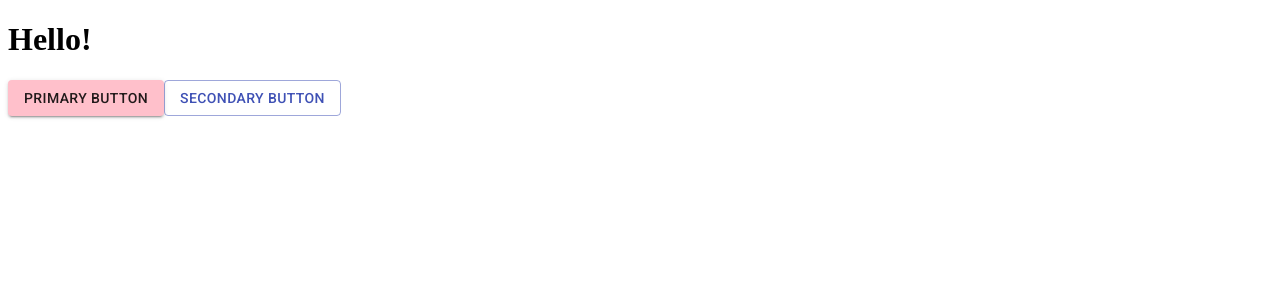
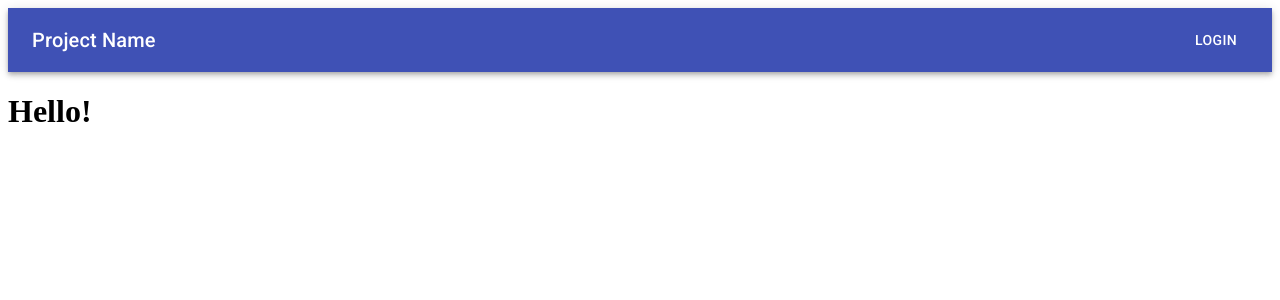
Before and after one commit to bakellian/phase-2-project, a React (Create React App) app: page / in a window 1280 px wide. Shown: the top 300 px of the page. Built offline with nearby package versions, Linux system fonts and the light colour scheme.

Commit message:
setting up navbar

```diff
--- a/src/App.js
+++ b/src/App.js
@@ -1,21 +1,12 @@
-import Button from '@material-ui/core/Button';
-import { makeStyles } from '@material-ui/core/styles';
-import { CallMissedSharp } from '@material-ui/icons';
-
-const useStyles = makeStyles({
-  primaryButtonColor: {
-    backgroundColor: 'pink'
-  }
-})
+import Navbar from './Components/Navigation/Navbar';
 
 const App = () => { //changed to arrow function to keep it up to date with ES6 best practices
-  const classes = useStyles();
+
 
   return (
     <div>
+      <Navbar />
       <h1>Hello!</h1>
-      <Button variant="contained" className={ classes.primaryButtonColor }>Primary button</Button>
-      <Button variant="outlined" color="primary">Secondary button</Button>
     </div>
   );
 }
--- /dev/null
+++ b/src/Components/Navigation/Navbar.jsx
@@ -0,0 +1,41 @@
+import React from 'react'
+
+//nav bar imports:
+import { makeStyles } from '@material-ui/core/styles';
+import AppBar from '@material-ui/core/AppBar';
+import Toolbar from '@material-ui/core/Toolbar';
+import Typography from '@material-ui/core/Typography';
+import Button from '@material-ui/core/Button';
+
+//styling for nav bar:
+const useStyles = makeStyles((theme) => ({ //when we call makeStyles it returns a hook
+    root: {
+      flexGrow: 1,
+    },
+    menuButton: {
+      marginRight: theme.spacing(2),
+    },
+    title: {
+      flexGrow: 1,
+    },
+  }));
+
+const NavBar = () => {
+
+    const classes = useStyles();  //calling useStyles and setting it to classes to use dot notation to change the styling
+
+  return (
+    <div className={classes.root}>
+      <AppBar position="static">
+        <Toolbar>
+          <Typography variant="h6" className={classes.title}>
+            Project Name
+          </Typography>
+          <Button color="inherit">Login</Button>
+        </Toolbar>
+      </AppBar>
+    </div>
+  )
+}
+
+export default NavBar
--- a/src/Components/Static /HomePage.jsx
+++ b/src/Components/Static /HomePage.jsx
@@ -1,4 +1,5 @@
 import React from 'react'
+import NavBar from '../Navigation/NavBar'
 
 const HomePage = () => {
   return (
```
